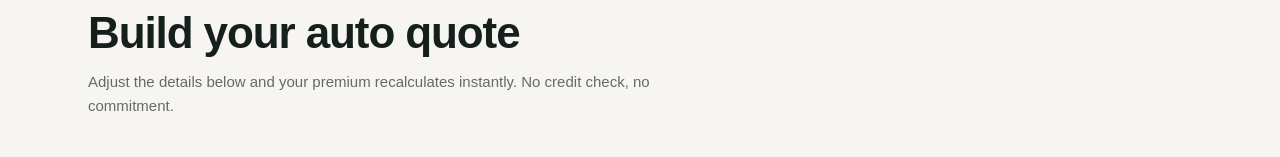
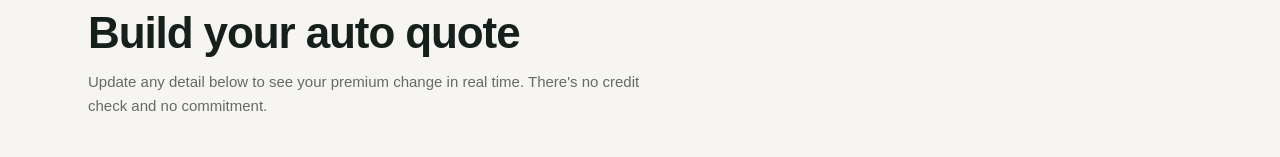
Before and after one commit to ogulcan-neuvikon/hackathon-demo, a Next.js app: page /quote in a window 1280 px wide. Shown: the part 148-305 px from the top of the page. Built offline with nearby package versions, Linux system fonts and the light colour scheme.

Commit message:
CO: apply review feedback

```diff
--- a/app/quote/page.tsx
+++ b/app/quote/page.tsx
@@ -94,7 +94,7 @@ export default function QuotePage() {
           <p className="text-xs font-semibold uppercase tracking-[0.18em] text-[#2f7d5d]">Step 2 of 3</p>
           <h1 className="mt-3 text-4xl font-semibold tracking-tight sm:text-[2.75rem]">Build your auto quote</h1>
           <p className="mt-3 text-[15px] leading-relaxed text-[#15201c]/65">
-            Adjust the details below and your premium recalculates instantly. No credit check, no commitment.
+            Update any detail below to see your premium change in real time. There's no credit check and no commitment.
           </p>
         </div>
 
```
